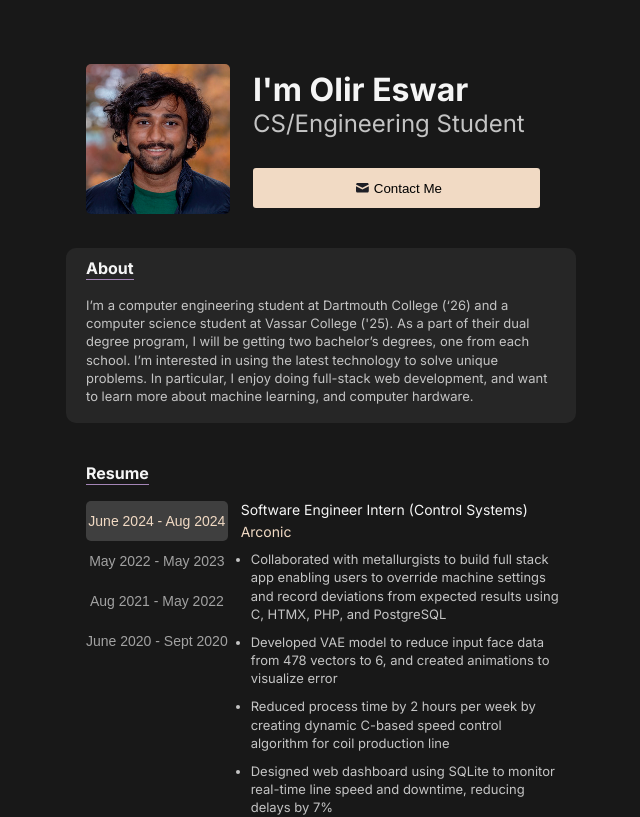
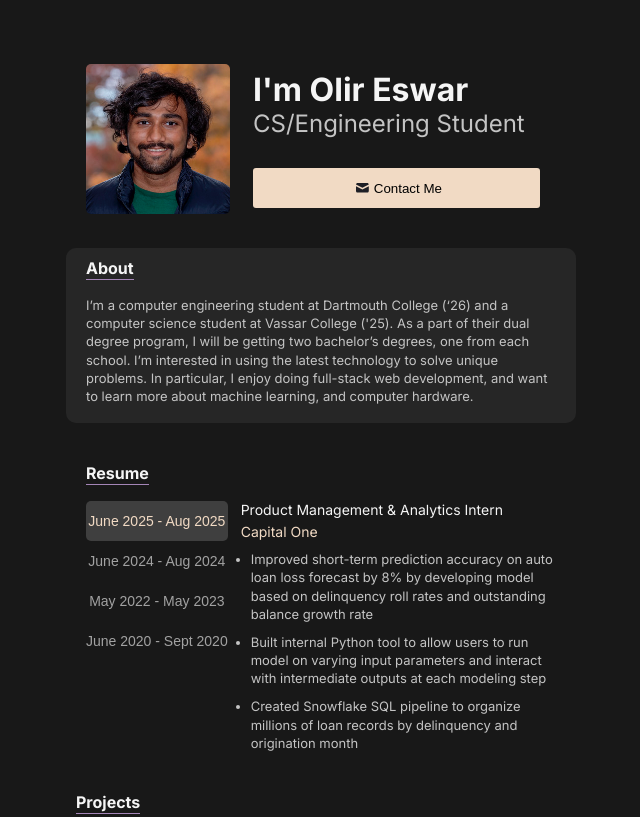
Before and after one commit to OlirEswar/OlirEswar.com, a React (Vite) app: page / in a window 1280 px wide. Shown: the top 817 px of the page, without its empty margins (307-947 px from the left). Built offline with nearby package versions, Linux system fonts and the light colour scheme.

Commit message:
updated resume to be current

```diff
--- a/src/Resume.jsx
+++ b/src/Resume.jsx
@@ -4,6 +4,17 @@ import { useState } from "react";
 import ResumeDescription from "./ResumeDescription";
 
 const ResumeDescriptionDatalist = [
+  [
+    "Product Management & Analytics Intern",
+    "Capital One",
+    [
+      `Improved short-term prediction accuracy on auto loan loss forecast by 8% by developing model based on delinquency roll
+rates and outstanding balance growth rate`,
+      `Built internal Python tool to allow users to run model on varying input parameters and interact with intermediate outputs at
+each modeling step`,
+      `Created Snowflake SQL pipeline to organize millions of loan records by delinquency and origination month`,
+    ],
+  ],
   [
     "Software Engineer Intern (Control Systems)",
     "Arconic",
@@ -31,15 +42,6 @@ from expected results using C, HTMX, PHP, and PostgreSQL`,
       `Designed benchmarks in Python to automatically test quality
      of over 13,500 subject videos used as training data
     `,
-    ],
-  ],
-  [
-    "Web Development Intern",
-    "Vassar Student Association",
-    [
-      `Updated student government website with new information about legislation, and designed pages for new clubs`,
-      `Implemented casework system to anonymously route student concerns to most relevant senator via email`,
-      `Improved accessibility by identifying and replacing CSS styles incompatible with screen reading software`,
     ],
   ],
   [
@@ -73,19 +75,19 @@ function Resume() {
             className={activeButton === 0 ? "active" : "inactive"}
             onClick={handleClick(0)}
           >
-            June 2024 - Aug 2024
+            June 2025 - Aug 2025
           </button>
           <button
             className={activeButton === 1 ? "active" : "inactive"}
             onClick={handleClick(1)}
           >
-            May 2022 - May 2023
+            June 2024 - Aug 2024
           </button>
           <button
             className={activeButton === 2 ? "active" : "inactive"}
             onClick={handleClick(2)}
           >
-            Aug 2021 - May 2022
+            May 2022 - May 2023
           </button>
           <button
             className={activeButton === 3 ? "active" : "inactive"}
```
